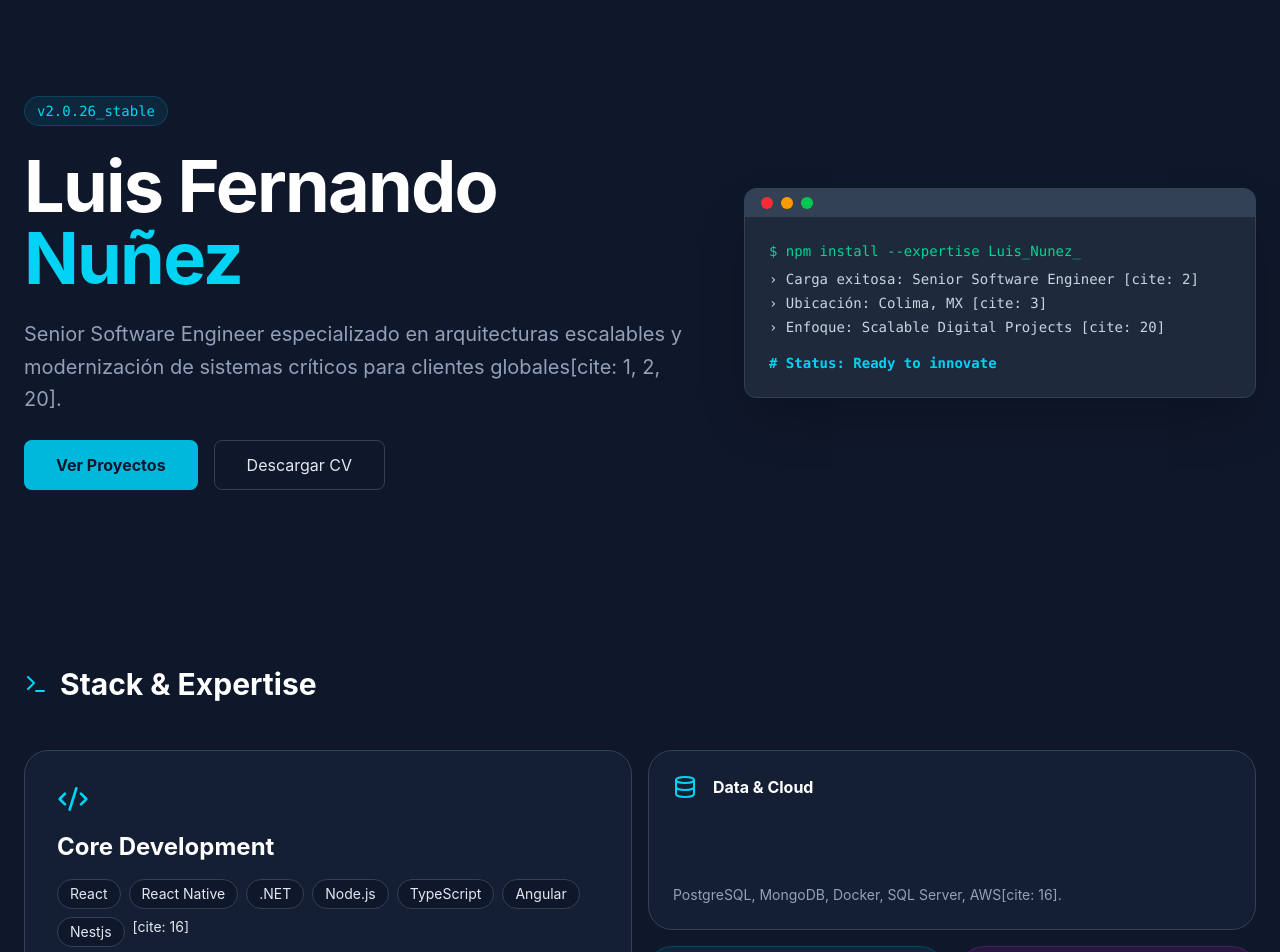
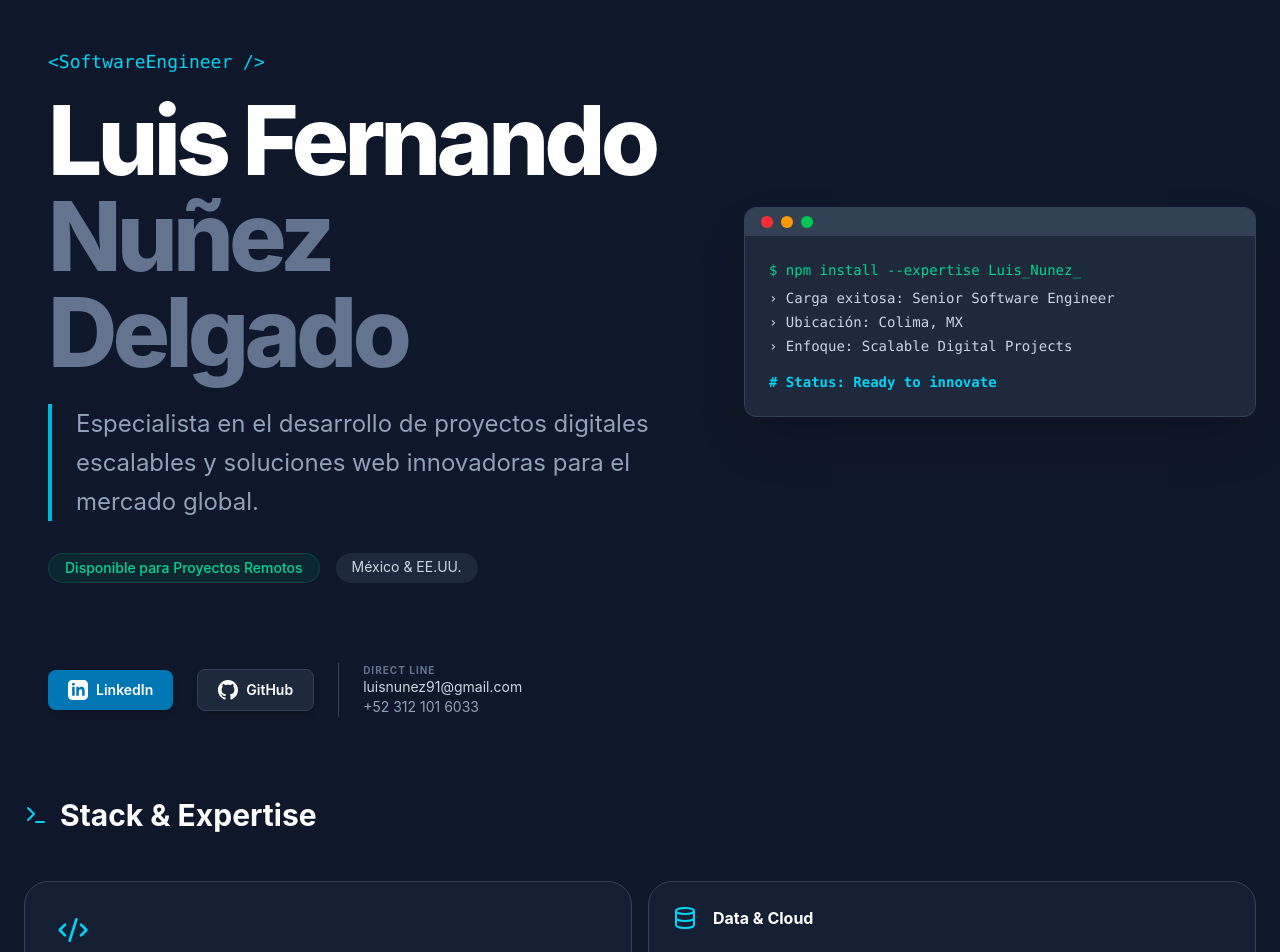
Before and after one commit to luisiy01/mi_landing_page, a React (Vite) app: page / in a window 1280 px wide. Shown: the top 952 px of the page. Built offline with nearby package versions, Linux system fonts and the light colour scheme.

Commit message:
agregar contacto section

```diff
--- a/src/App.tsx
+++ b/src/App.tsx
@@ -1,37 +1,98 @@
 import { Code2, Terminal, Database, Cpu, Music } from 'lucide-react';
 import { TerminalAnimation } from './TerminalAnimation';
 import { ProjectCard } from './ProjectCard';
+import { motion } from "framer-motion";
 
 function App() {
 
   return (
     <div className="min-h-screen bg-[#0f172a] text-slate-200 font-sans selection:bg-cyan-500/30">
+      <header className="container mx-auto px-6 flex flex-col md:flex-row items-center gap-12">
+        {/* SECCIÓN DE IDENTIDAD PROFESIONAL */}
+        <section className="container mx-auto px-6 pt-12 pb-10">
+          <div className="max-w-4xl">
+            <motion.div
+              initial={{ opacity: 0, x: -20 }}
+              animate={{ opacity: 1, x: 0 }}
+              transition={{ duration: 0.5 }}
+            >
+              <h2 className="text-cyan-400 font-mono mb-4 text-lg">
+                {/*  */}
+                &lt;SoftwareEngineer /&gt;
+              </h2>
+              <h1 className="text-6xl md:text-8xl font-extrabold text-white mb-6 tracking-tighter">
+                {/*  */}
+                Luis Fernando <br />
+                <span className="text-slate-500">Nuñez Delgado</span>
+              </h1>
+              <p className="text-xl md:text-2xl text-slate-400 leading-relaxed max-w-2xl border-l-4 border-cyan-500 pl-6">
+                {/*  */}
+                Especialista en el desarrollo de proyectos digitales escalables y soluciones web innovadoras para el mercado global.
+              </p>
+            </motion.div>
 
-      {/* 1. HERO SECTION */}
-      <header className="container mx-auto px-6 py-24 flex flex-col md:flex-row items-center gap-12">
-        <div className="flex-1 space-y-6">
-          <div className="inline-block px-3 py-1 rounded-full bg-cyan-500/10 border border-cyan-500/20 text-cyan-400 text-sm font-mono">
-            v2.0.26_stable
+            {/* Badges de Disponibilidad */}
+            <div className="flex gap-4 mt-8">
+              <span className="bg-emerald-500/10 text-emerald-400 border border-emerald-500/20 px-4 py-1 rounded-full text-sm font-medium">
+                Disponible para Proyectos Remotos
+              </span>
+              <span className="bg-slate-800 text-slate-300 px-4 py-1 rounded-full text-sm">
+                México & EE.UU.
+              </span>
+            </div>
           </div>
-          <h1 className="text-5xl md:text-7xl font-bold text-white tracking-tight">
-            Luis Fernando <span className="text-cyan-400">Nuñez</span>
-          </h1>
-          <p className="text-xl text-slate-400 max-w-2xl leading-relaxed">
-            Senior Software Engineer especializado en arquitecturas escalables y modernización de sistemas críticos para clientes globales[cite: 1, 2, 20].
-          </p>
-          <div className="flex gap-4">
-            <button className="bg-cyan-500 hover:bg-cyan-600 text-slate-900 font-bold py-3 px-8 rounded-lg transition-all">
-              Ver Proyectos
-            </button>
-            <button className="border border-slate-700 hover:bg-slate-800 py-3 px-8 rounded-lg transition-all">
-              Descargar CV
-            </button>
-          </div>
-        </div>
-
+        </section>
         {/* Terminal Visual */}
         <TerminalAnimation />
       </header>
+
+      {/* SOCIAL & CONTACT ACTIONS */}
+      <section className="container mx-auto px-12">
+        <motion.div
+          initial={{ opacity: 0 }}
+          animate={{ opacity: 1 }}
+          transition={{ delay: 0.8 }}
+          className="flex flex-wrap items-center gap-6 mt-10"
+        >
+          {/* Botón Principal de LinkedIn */}
+          <a
+            href="https://www.linkedin.com/in/luis-fernando-nuñez-delgado-9b42134b"
+            target="_blank"
+            rel="noopener noreferrer"
+            className="flex items-center gap-2 bg-[#0077b5] hover:bg-[#005a87] text-white px-5 py-2.5 rounded-lg font-semibold transition-all shadow-md text-sm"
+          >
+            <svg className="w-5 h-5" fill="currentColor" viewBox="0 0 24 24">
+              <path d="M19 0h-14c-2.761 0-5 2.239-5 5v14c0 2.761 2.239 5 5 5h14c2.762 0 5-2.239 5-5v-14c0-2.761-2.238-5-5-5zm-11 19h-3v-11h3v11zm-1.5-12.268c-.966 0-1.75-.79-1.75-1.764s.784-1.764 1.75-1.764 1.75.79 1.75 1.764-.783 1.764-1.75 1.764zm13.5 12.268h-3v-5.604c0-3.368-4-3.113-4 0v5.604h-3v-11h3v1.765c1.396-2.586 7-2.777 7 2.476v6.759z" />
+            </svg>
+            LinkedIn
+          </a>
+
+          <a
+            href="https://github.com/luisiy01"
+            target="_blank"
+            rel="noopener noreferrer"
+            className="flex items-center gap-2 bg-slate-800 hover:bg-slate-700 text-white px-5 py-2.5 rounded-lg font-semibold transition-all border border-slate-700 shadow-md text-sm"
+          >
+            <svg className="w-5 h-5" fill="currentColor" viewBox="0 0 24 24">
+              <path d="M12 0c-6.626 0-12 5.373-12 12 0 5.302 3.438 9.8 8.207 11.387.599.111.793-.261.793-.577v-2.234c-3.338.726-4.033-1.416-4.033-1.416-.546-1.387-1.333-1.756-1.333-1.756-1.089-.745.083-.729.083-.729 1.205.084 1.839 1.237 1.839 1.237 1.07 1.834 2.807 1.304 3.492.997.107-.775.418-1.305.762-1.604-2.665-.305-5.467-1.334-5.467-5.931 0-1.311.469-2.381 1.236-3.221-.124-.303-.535-1.524.117-3.176 0 0 1.008-.322 3.301 1.23.957-.266 1.983-.399 3.003-.404 1.02.005 2.047.138 3.006.404 2.291-1.552 3.297-1.23 3.297-1.23.653 1.653.242 2.874.118 3.176.77.84 1.235 1.911 1.235 3.221 0 4.609-2.807 5.624-5.479 5.921.43.372.823 1.102.823 2.222v3.293c0 .319.192.694.801.576 4.765-1.589 8.199-6.086 8.199-11.386 0-6.627-5.373-12-12-12z" />
+            </svg>
+            GitHub
+          </a>
+
+          {/* Contacto Directo */}
+          <div className="flex flex-col text-sm border-l border-slate-700 pl-6">
+            <span className="text-slate-500 uppercase tracking-widest text-[10px] font-bold">Direct Line</span>
+            <a href="mailto:luisnunez91@gmail.com" className="text-slate-300 hover:text-cyan-400 transition-colors">
+              luisnunez91@gmail.com
+            </a>
+            <span className="text-slate-400">
+              +52 312 101 6033
+            </span>
+          </div>
+        </motion.div>
+      </section>
+
+
 
       {/* 2. BENTO GRID - SKILLS & INFO */}
       <section className="container mx-auto px-6 py-20">
@@ -47,7 +108,7 @@
             <div className="flex flex-wrap gap-2 text-sm">
               {['React', 'React Native', '.NET', 'Node.js', 'TypeScript', 'Angular', 'Nestjs'].map(skill => (
                 <span key={skill} className="px-3 py-1 bg-slate-900 rounded-full border border-slate-700">{skill}</span>
-              ))} [cite: 16]
+              ))}
             </div>
           </div>
 
@@ -57,21 +118,21 @@
               <Database className="text-cyan-400" />
               <h3 className="font-bold text-white">Data & Cloud</h3>
             </div>
-            <p className="text-sm text-slate-400">PostgreSQL, MongoDB, Docker, SQL Server, AWS[cite: 16].</p>
+            <p className="text-sm text-slate-400">PostgreSQL, MongoDB, Docker, SQL Server, AWS.</p>
           </div>
 
           {/* IA & Automation */}
           <div className="bg-cyan-500/10 border border-cyan-500/20 p-6 rounded-3xl flex flex-col justify-between">
             <Cpu className="text-cyan-400" />
             <h3 className="font-bold text-cyan-400">AI / N8N</h3>
-            <p className="text-xs text-slate-300">IA-N8N-RAG & MCP Servers[cite: 16, 26].</p>
+            <p className="text-xs text-slate-300">IA-N8N-RAG & MCP Servers.</p>
           </div>
 
           {/* Personality / Hobby */}
           <div className="bg-fuchsia-500/10 border border-fuchsia-500/20 p-6 rounded-3xl flex flex-col justify-between">
             <Music className="text-fuchsia-400" />
             <h3 className="font-bold text-fuchsia-400">Off-duty</h3>
-            <p className="text-xs text-slate-300">Salsa Estilo New York[cite: 34, 37].</p>
+            <p className="text-xs text-slate-300">Salsa Estilo New York.</p>
           </div>
         </div>
       </section>
@@ -85,7 +146,7 @@
           <ProjectCard
             title="OMA v2 Architecture"
             company="Schneider National"
-            description="Re-arquitectura cloud-native migrando sistemas legados a un ecosistema moderno de React y microservicios para optimizar decisiones de flete[cite: 33, 39, 41, 42]."
+            description="Re-arquitectura cloud-native migrando sistemas legados a un ecosistema moderno de React y microservicios para optimizar decisiones de flete."
             tags={['Microservices', 'React']}
           />
 
@@ -93,7 +154,7 @@
           <ProjectCard
             title="Tech Central UI"
             company="Internal IDP"
-            description="Plataforma de orquestación de recursos para equipos de ingeniería, diseñada para centralizar la gestión de proyectos desde cero[cite: 27]."
+            description="Plataforma de orquestación de recursos para equipos de ingeniería, diseñada para centralizar la gestión de proyectos desde cero."
             tags={['Node.js', 'Product Design']}
           />
 
@@ -102,7 +163,7 @@
 
       {/* FOOTER */}
       <footer className="container mx-auto px-6 py-12 text-center text-slate-500 text-sm border-t border-slate-800 mt-20">
-        <p>© 2026 Luis Fernando Nuñez Delgado | Colima, México[cite: 1, 3].</p>
+        <p>© 2026 Luis Fernando Nuñez Delgado | Colima, México.</p>
       </footer>
     </div>
   );
--- a/src/TerminalAnimation.tsx
+++ b/src/TerminalAnimation.tsx
@@ -38,9 +38,9 @@
                         transition={{ delay: 0.5 }}
                         className="space-y-1"
                     >
-                        <p className="text-slate-300 mt-2">› Carga exitosa: Senior Software Engineer [cite: 2]</p>
-                        <p className="text-slate-300">› Ubicación: Colima, MX [cite: 3]</p>
-                        <p className="text-slate-300">› Enfoque: Scalable Digital Projects [cite: 20]</p>
+                        <p className="text-slate-300 mt-2">› Carga exitosa: Senior Software Engineer</p>
+                        <p className="text-slate-300">› Ubicación: Colima, MX</p>
+                        <p className="text-slate-300">› Enfoque: Scalable Digital Projects</p>
                         <p className="text-cyan-400 font-bold mt-4"># Status: Ready to innovate</p>
                     </motion.div>
                 )}
```
